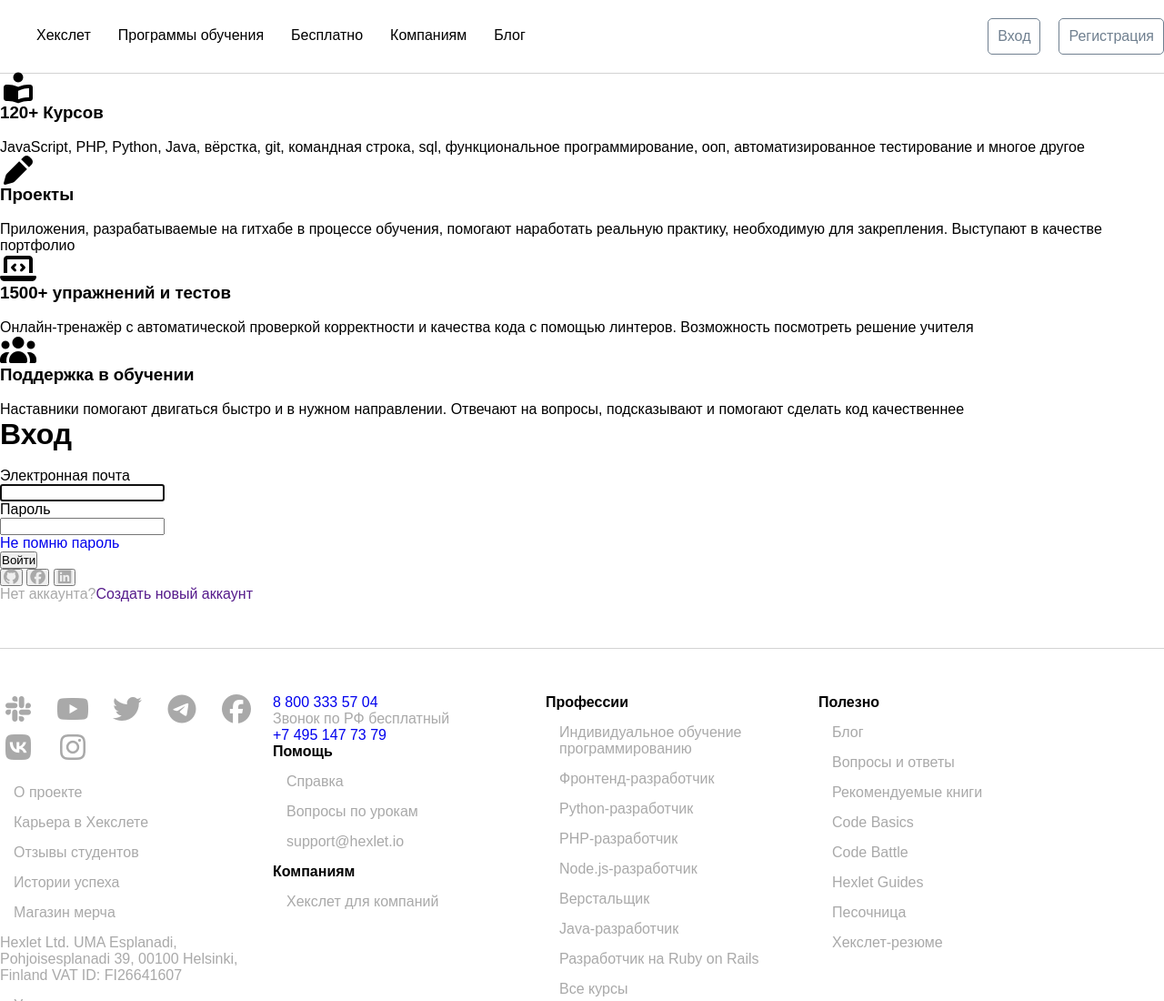
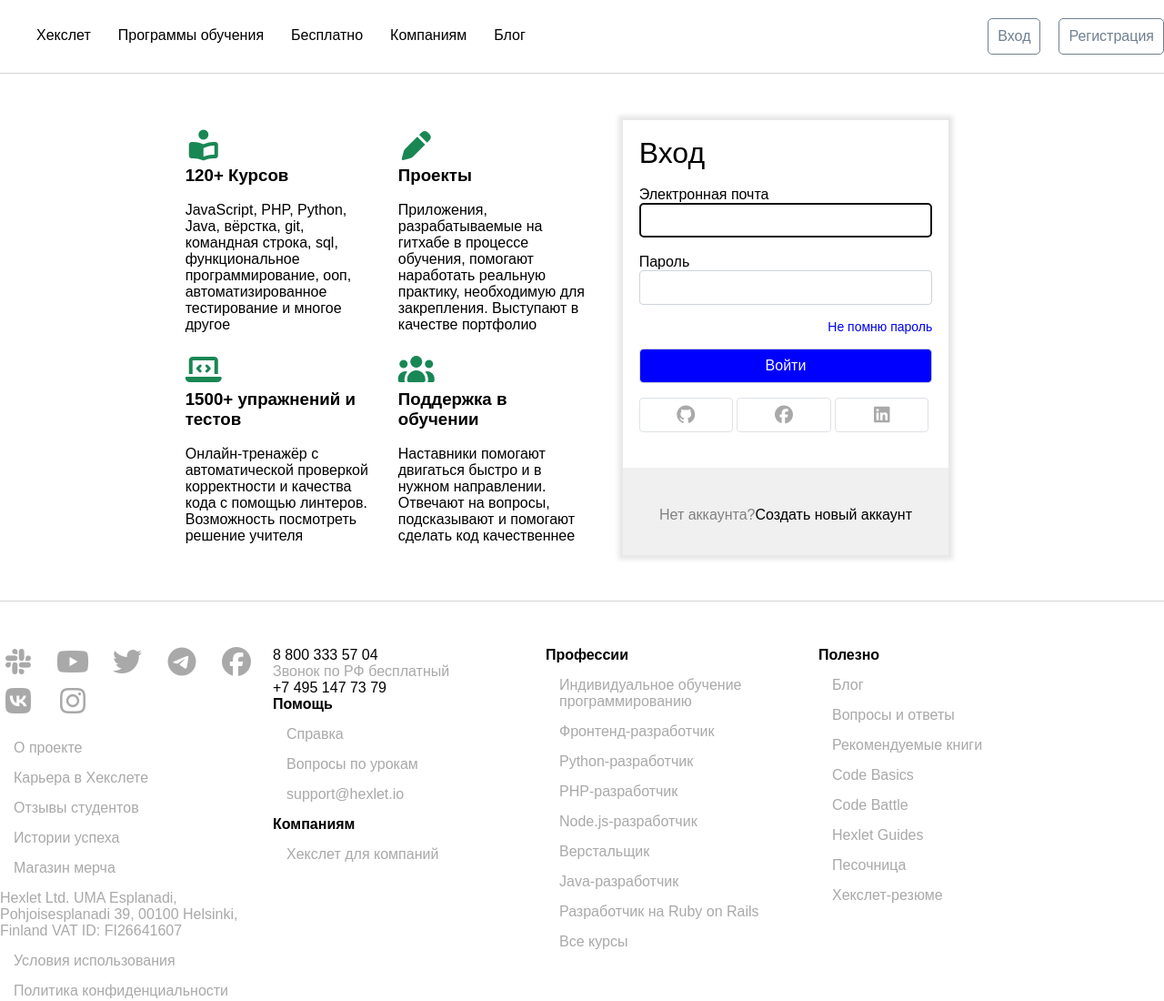
Before and after one commit to kbekniyaz/End-term-Bekniyaz---Baglan, a plain HTML site: page login.html in a window 1280 px wide. Shown: the top 1100 px of the page at 91% size. Drawn offline with Linux system fonts and the light colour scheme.

Commit message:
Update main.css

```diff
--- a/css/main.css
+++ b/css/main.css
@@ -130,3 +130,139 @@
        padding: 20px;
        margin: 20px;
     }
+    /* validator */
+
+    *, ::after, ::before {
+        box-sizing: border-box;
+    }
+    .main_container{
+        width: 70%;
+        margin: 0 auto;
+        display: grid;
+        grid-template-columns: 55% 40%;
+        margin-top:4%;
+
+
+    }
+    .left-side{
+    margin-right: 5%;
+    }
+    .fa-color{
+        color: #198754;
+    }
+    .main__link{
+        display: grid;
+        grid-template-columns: 30% 30% 30%;
+    }
+   span a{
+       color: black;
+   }
+   i{
+       margin-bottom: 3%;
+   }
+   .right-side{
+       display: grid;
+       grid-template-rows: 80% 20%;
+
+    box-shadow: 0px 0px 5px 5px rgb(231, 231, 231);
+
+   }
+   .box-rgt,.box-lft{
+       margin: 0 auto;
+
+   }
+   .box-lft{
+    display: grid;
+    grid-template-columns: 50% 50%;
+
+   }
+   .box{
+       margin: 5%;
+   }
+   .box-rgt{
+       margin: 5%;
+
+   }
+   .form-label{
+       margin-bottom: 5rem;
+   }
+   .form-control {
+        appearance: none;
+        background-clip: padding-box;
+        background-color: #fff;
+        border: 1px solid #ced4da;
+        border-radius: .25rem;
+        color: #212529;
+        display: block;
+        font-size: 1rem;
+        font-weight: 400;
+        line-height: 1.5;
+        padding: .375rem .75rem;
+        border-color:.15s ease-in-out;
+        box-shadow:.15s ease-in-out;
+        width: 100%;
+   }
+   .btn{
+       background-color: blue;
+       color: white;
+       margin-bottom: 5%;
+
+   }
+   h1{
+      font-weight: 100;
+   }
+   main__name{
+       margin: 10% 0%;
+   }
+   .main__forget{
+       font-size: .875em;
+       margin: 5% 0%;
+       text-decoration: none;
+       text-align: right;
+   }
+   .main__link{
+       display: grid;
+       grid-template-columns: 30% 30% 30%;
+       align-items: center  ;
+   }
+   .border{
+    border: 1px solid #dee2e6 !important;
+    width: 32%;
+}
+
+    .bt {
+    background-color: transparent;
+    border: 1px solid transparent;
+    border-radius: .25rem;
+    color: #212529;
+    cursor: pointer;
+    display: inline-block;
+    font-size: 1rem;
+    font-weight: 400;
+    line-height: 1.5;
+    padding: .375rem .75rem;
+    text-align: center;
+    text-decoration: none;
+    -webkit-user-select: none;
+    -moz-user-select: none;
+    -ms-user-select: none;
+    user-select: none;
+    vertical-align: middle;
+}
+.main__new{
+    width: 0 auto;
+
+    margin: 12% 0%;
+    text-align: center;
+
+}
+.main__new span{
+    color: grey;
+}
+.box-rgt-btm{
+    background-color: rgb(240, 240, 240);
+}
+.main__text{
+font-size: 13px;
+margin-bottom: 5%;
+}
```
